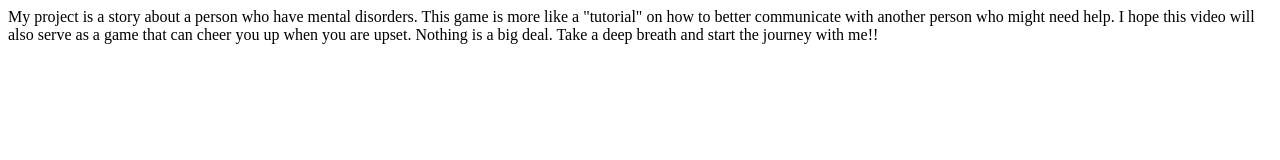
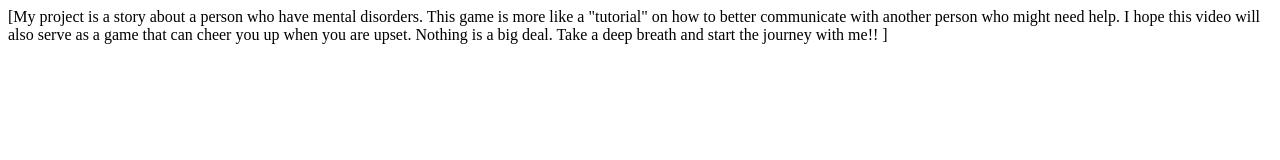
Before and after one commit to JUDY0916/finalproject, a plain HTML site: page index.html in a window 1280 px wide. Drawn offline with Linux system fonts and the light colour scheme.

Commit message:
Update index.html

```diff
--- a/index.html
+++ b/index.html
@@ -1,6 +1,12 @@
 <html>
 
- My project is a story about a person who have mental disorders. This game is more like a "tutorial" on how to better communicate with another person who might need help.
+  <head>
+     <style>
+      </style>
+ </head>
+<body>
+[My project is a story about a person who have mental disorders. This game is more like a "tutorial" on how to better communicate with another person who might need help.
  I hope this video will also serve as a game that can cheer you up when you are upset. Nothing is a big deal. Take a deep breath and start the journey with me!!
-
+]
+ </body>
 </html>
```
